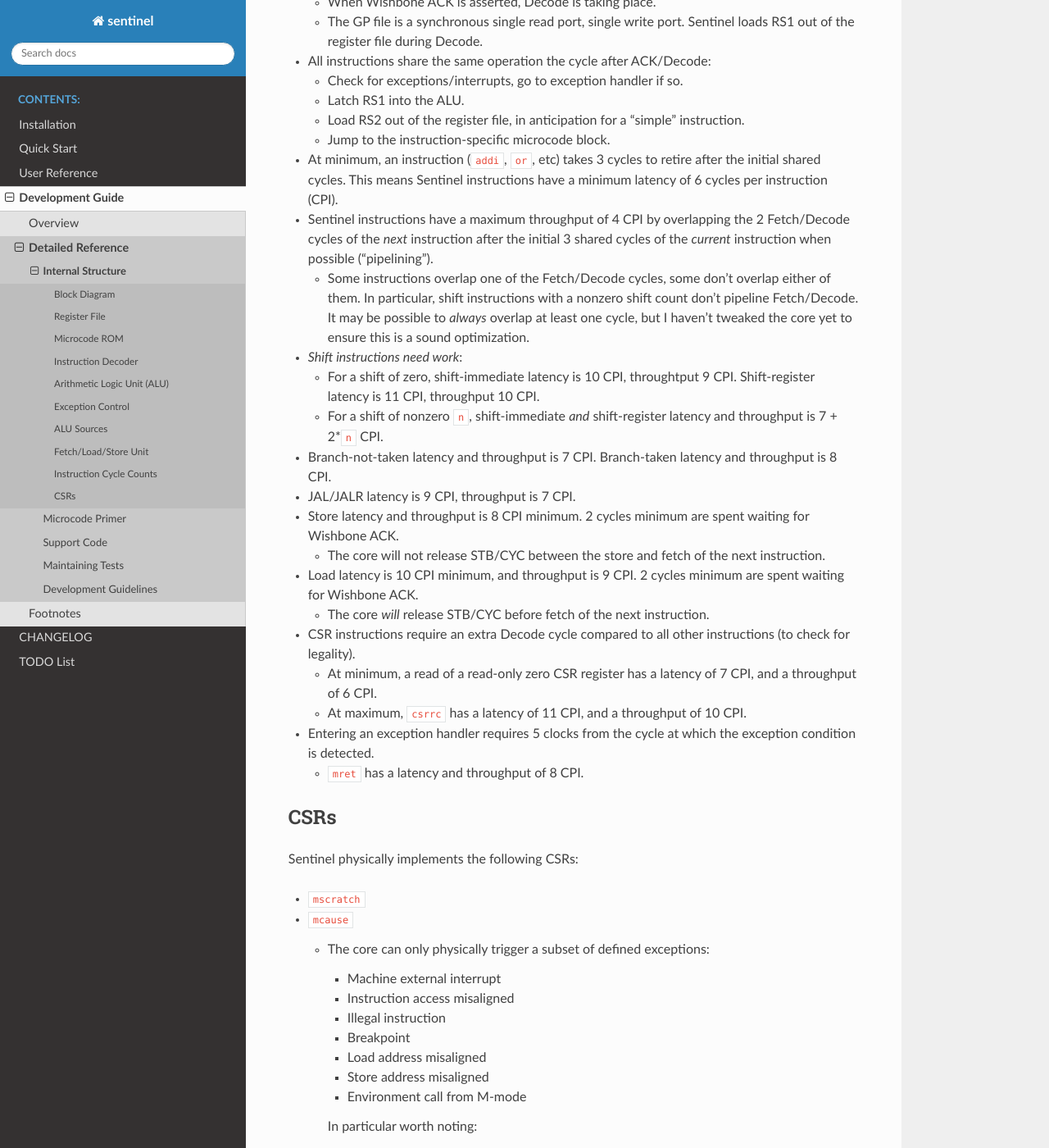
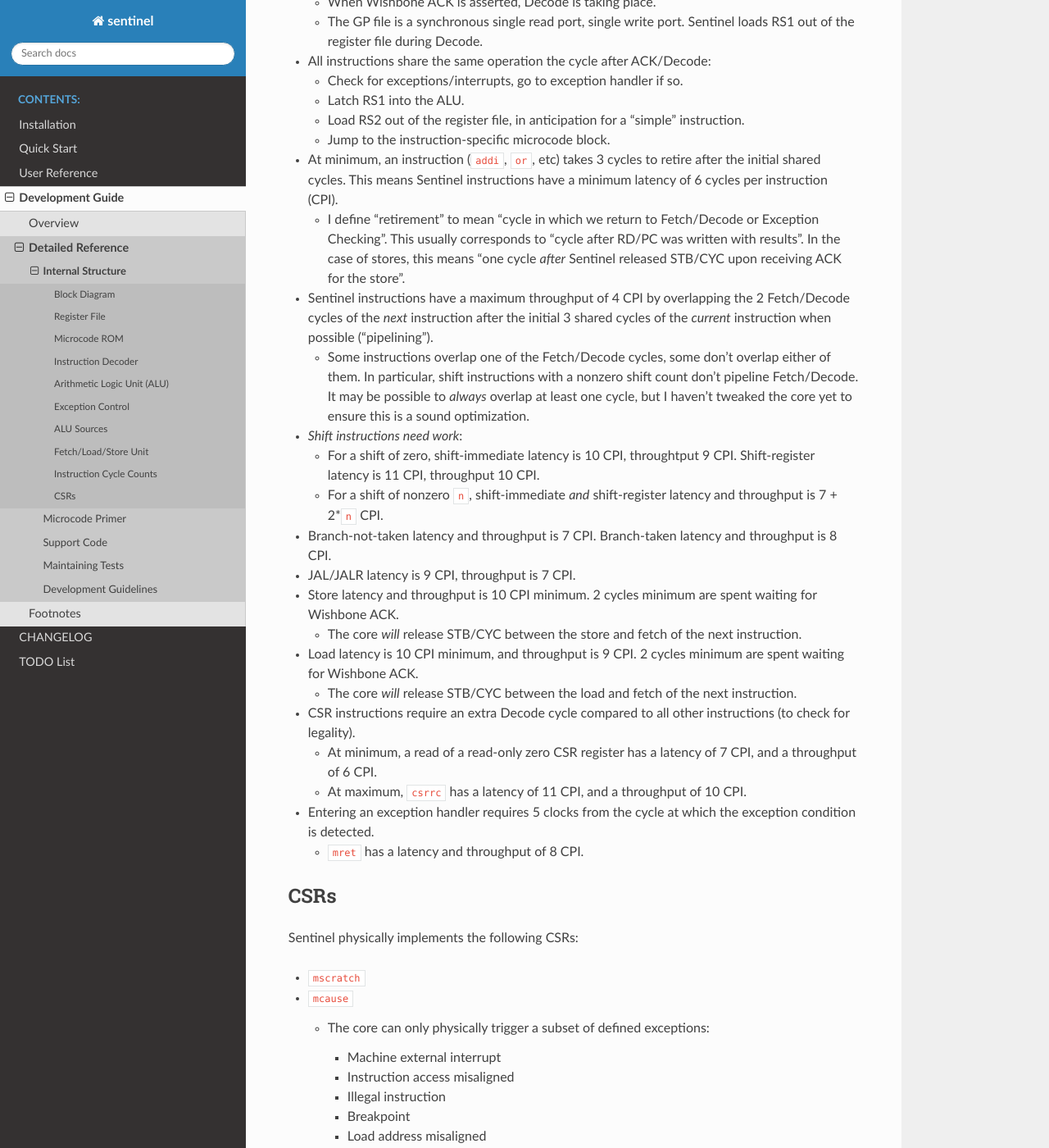
Before and after one commit to cr1901/sentinel, a Sphinx documentation site: the page built from doc/development/internals.md, in a window 1280 px wide and 1400 px high, scrolled down 3130 px. Shown: the whole window at 82% size. Built offline with Sphinx 7.4.7 and the Read the Docs theme 3.1.0, drawn with Linux system fonts in a browser that asks for light colours; the version number could not be read and is left out.

Commit message:
Correct out-of-date store cycle info [no ci].

```diff
--- a/doc/development/internals.md
+++ b/doc/development/internals.md
@@ -136,6 +136,10 @@ examining the microcode (knowing that each microcode instruction always takes
 * At minimum, an instruction (`addi`, `or`, etc) takes 3 cycles to retire
   after the initial shared cycles. This means Sentinel instructions have a
   minimum latency of 6 cycles per instruction (CPI).
+  * I define "retirement" to mean "cycle in which we return to Fetch/Decode or
+    Exception Checking". This usually corresponds to "cycle after RD/PC was
+    written with results". In the case of stores, this means "one cycle
+    _after_ Sentinel released STB/CYC upon receiving ACK for the store".
 * Sentinel instructions have a maximum throughput of 4 CPI by overlapping the
   2 Fetch/Decode cycles of the _next_ instruction after the initial 3 shared
   cycles of the _current_ instruction when possible ("pipelining").
@@ -152,13 +156,14 @@ examining the microcode (knowing that each microcode instruction always takes
 * Branch-not-taken latency and throughput is 7 CPI. Branch-taken latency and
   throughput is 8 CPI.
 * JAL/JALR latency is 9 CPI, throughput is 7 CPI.
-* Store latency and throughput is 8 CPI minimum. 2 cycles minimum are spent
+* Store latency and throughput is 10 CPI minimum. 2 cycles minimum are spent
   waiting for Wishbone ACK.
-  * The core will not release STB/CYC between the store and fetch of the next
+  * The core _will_ release STB/CYC between the store and fetch of the next
     instruction.
 * Load latency is 10 CPI minimum, and throughput is 9 CPI. 2 cycles minimum
   are spent waiting for Wishbone ACK.
-  * The core _will_ release STB/CYC before fetch of the next instruction.
+  * The core _will_ release STB/CYC between the load and fetch of the next
+    instruction.
 * CSR instructions require an extra Decode cycle compared to all other
   instructions (to check for legality).
   * At minimum, a read of a read-only zero CSR register has a latency of 7 CPI,
```
